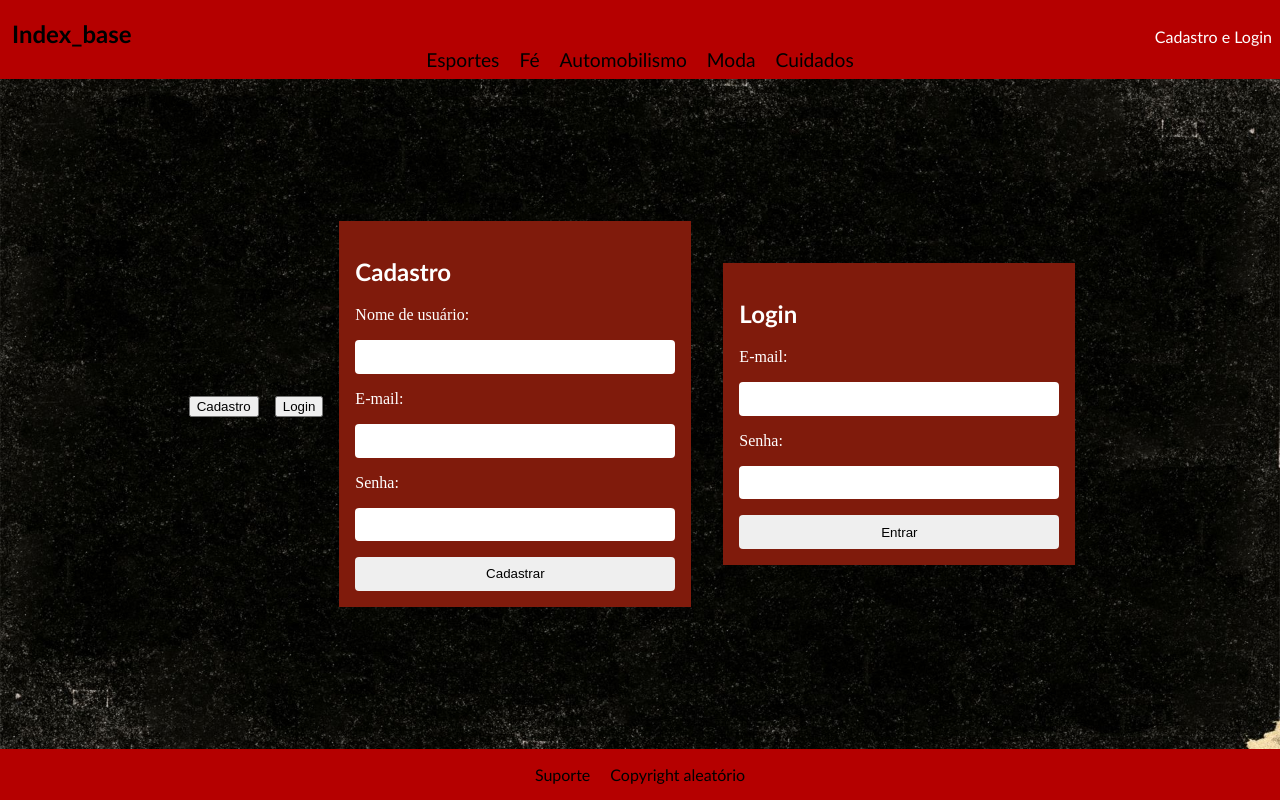
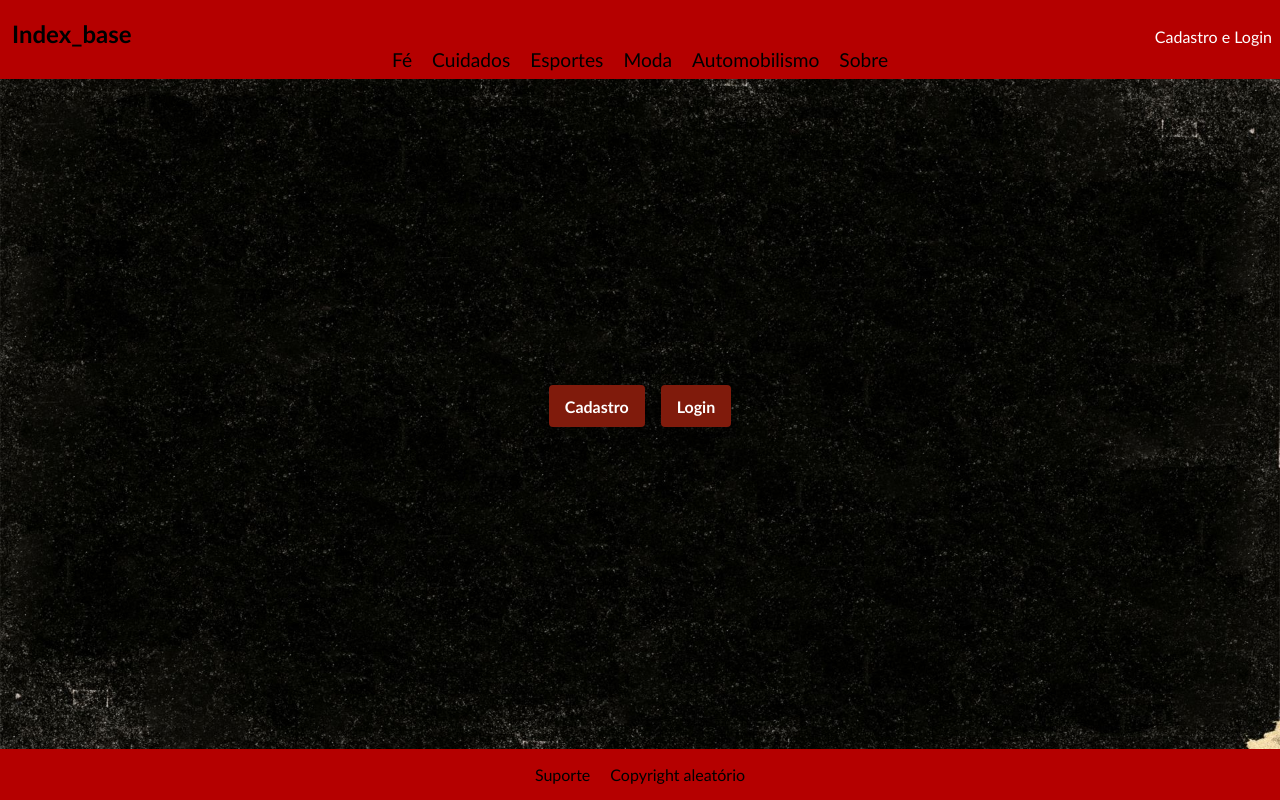
Before and after one commit to mateushildebrando/Projeto2k25, a Flask app: page /acesso in a window 1280 px wide. Run offline with Flask 3, Linux system fonts and the light colour scheme.

Commit message:
Add files via upload

```diff
--- a/Templates/acesso.html
+++ b/Templates/acesso.html
@@ -4,57 +4,11 @@
 
 {% block head%}
     <link rel="stylesheet" href="{{ url_for('static', filename='css/logincss.css') }}">
-    <script>
-    const btnCadastro = document.getElementById('btn-cadastro');
-    const btnLogin = document.getElementById('btn-login');
-    const formCadastro = document.getElementById('form-cadastro');
-    const formLogin = document.getElementById('form-login');
-
-    btnCadastro.addEventListener('click', () => {
-        formCadastro.classList.remove('oculto');
-        formLogin.classList.add('oculto');
-    });
-
-    btnLogin.addEventListener('click', () => {
-        formLogin.classList.remove('oculto');
-        formCadastro.classList.add('oculto');
-    });
-</script>
-
 {%endblock%}
 
 {%block content%}
     <section id="opcoes">
-        <button id="btn-cadastro">Cadastro</button>
-        <button id="btn-login">Login</button>
-    </section>
-
-    <section id="form-cadastro" class="formulario oculto">
-        <h2>Cadastro</h2>
-        <form method="post">
-            <label for="username">Nome de usuário:</label>
-            <input id="username" name="first-name" type="text" required />
-
-            <label for="email">E-mail:</label>
-            <input id="email" name="email" type="email" required />
-
-            <label for="password">Senha:</label>
-            <input id="password" name="password" type="password" pattern="[a-z0-5]{8,}" required />
-
-            <button type="submit">Cadastrar</button>
-        </form>
-    </section>
-
-    <section id="form-login" class="formulario oculto">
-        <h2>Login</h2>
-        <form method="post">
-            <label for="login-email">E-mail:</label>
-            <input id="login-email" name="email" type="email" required />
-
-            <label for="login-password">Senha:</label>
-            <input id="login-password" name="password" type="password" required />
-
-            <button type="submit">Entrar</button>
-        </form>
+        <a href="{{url_for("cadastro") }}">Cadastro</a>
+        <a href="{{url_for("login") }}">Login</a>
     </section>
 {%endblock%}
--- a/Templates/base.html
+++ b/Templates/base.html
@@ -10,16 +10,17 @@
     <body>
         <header>
             <section class="login">
-                <h1>Index_base</h1>
+                <h1><a id="nome_site" href="{{ url_for("home") }}">Index_base</a></h1>
                 <p><a href="{{ url_for("acesso") }}">Cadastro e Login</a></p>
             </section>
             <nav class="nav_basica">
                 <ul>
+                    <li><a href="{{ url_for("auxiliar") }}">Fé</a></li>
+                    <li><a href="{{ url_for("auxiliar") }}">Cuidados</a></li>
                     <li><a href="{{ url_for("auxiliar") }}" >Esportes</a></li>
-                    <li><a href="{{ url_for("auxiliar") }}">Fé</a></li>
+                    <li><a href="{{ url_for("auxiliar") }}">Moda</a></li>
                     <li><a href="{{ url_for("auxiliar") }}">Automobilismo</a></li>
-                    <li><a href="{{ url_for("auxiliar") }}">Moda</a></li>
-                    <li><a href="{{ url_for("auxiliar") }}">Cuidados</a></li>
+                    <li><a href="{{ url_for("sobre") }}">Sobre</a></li>
                 </ul>
             </nav>
         </header>
```
Also changed, not shown: Templates/index.html (+31 -1 lines), Templates/sobre.html (added, +29 -0 lines).
